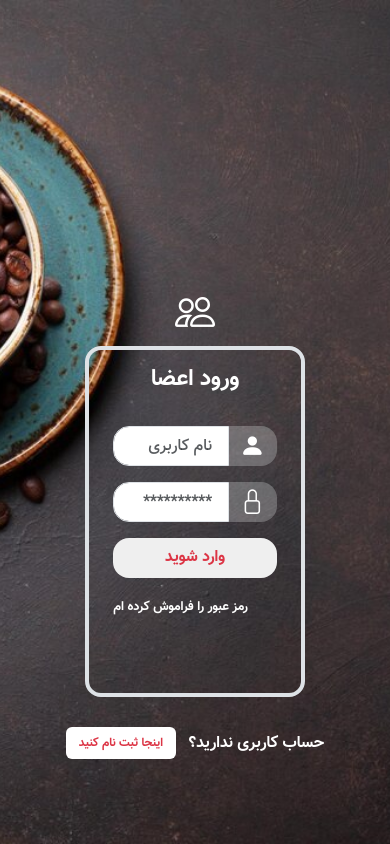
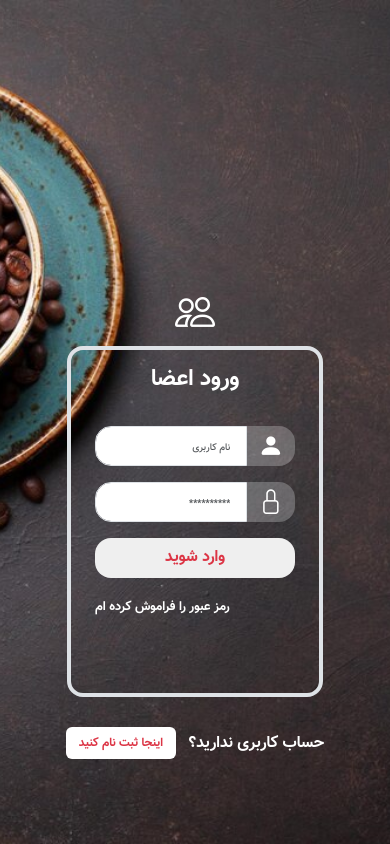
Before and after one commit to MohammadMahdi87gh/login-register-page, a website: page index.html in a window 390 px wide. Drawn offline with nearby package versions, Linux system fonts and the light colour scheme; files whose address does not match are found by name.

Commit message:
Update style.css

```diff
--- a/style.css
+++ b/style.css
@@ -142,6 +142,12 @@ input {
     .dsmn {
         display: none;
     }
+    .div-form {
+        width: 70%;
+    }
+    input::placeholder {
+        font-size: .6rem;
+    }
 }
 
 
```
